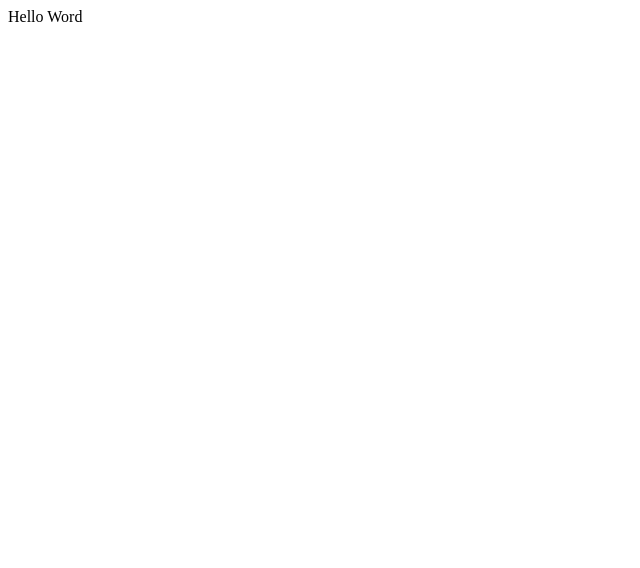
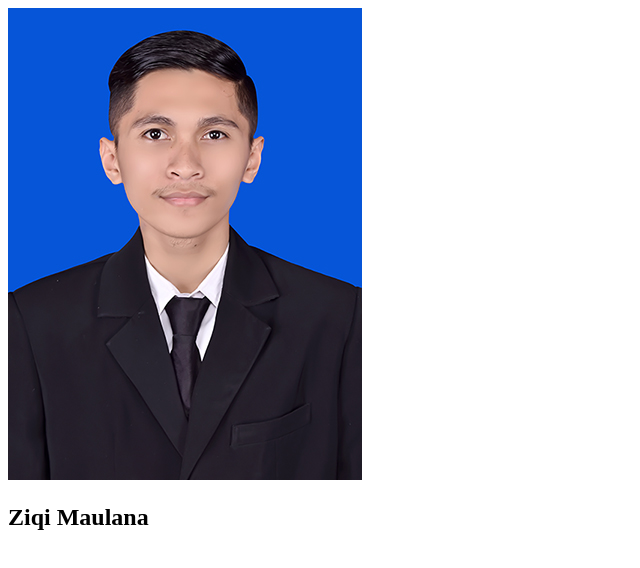
Before and after one commit to muhtadinziqim/belajar, a plain HTML site: page index.html in a window 1280 px wide. Shown: the whole page, without its empty margins (0-640 px from the left). Drawn offline with Linux system fonts and the light colour scheme.

Commit message:
Changed Hello world with img and h2 to display simple profile data. Image file added in the folder images and used as resource in the img element in index.html file

```diff
--- a/index.html
+++ b/index.html
@@ -9,7 +9,10 @@
 </head>
 
 <body>
-    Hello Word
+    <div>
+        <img src="image/ziqi.jpg" alt="gambar">
+        <h2>Ziqi Maulana</h2>
+    </div>
 </body>
 
 </html>
```
Also changed, not shown: image/ziqi.jpg (added).
